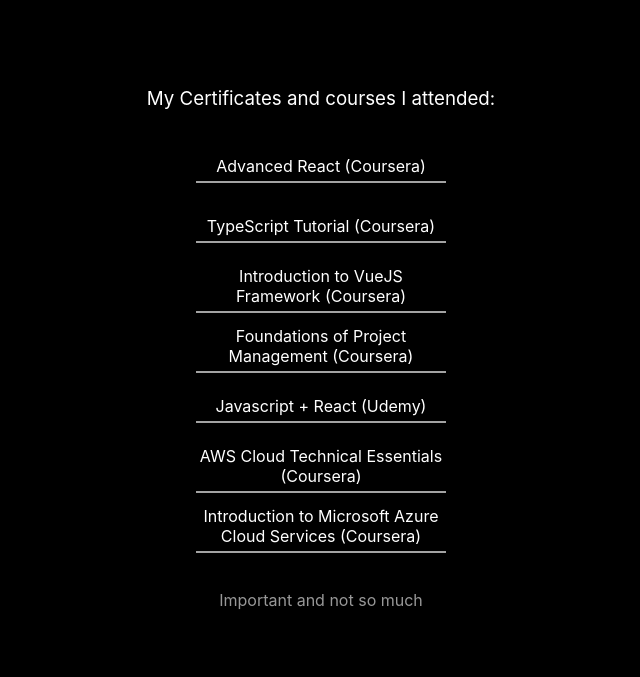
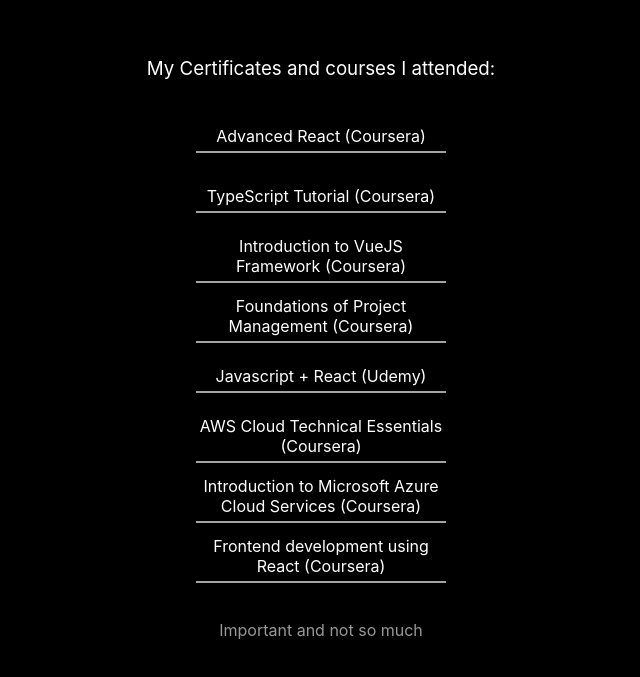
Before and after one commit to Kaktusryak/about-me, a React (Create React App) app: page / in a window 1280 px wide. Shown: the part 2477-3154 px from the top of the page, without its empty margins (319-959 px from the left). Built offline with nearby package versions, Linux system fonts and the light colour scheme.

Commit message:
added node

```diff
--- a/src/pages/programming/Programming.js
+++ b/src/pages/programming/Programming.js
@@ -188,6 +188,8 @@
                         <li><a target="_blank" data-aos="fade-right" href="https://www.udemy.com/share/101WCC3@xcQp0mV2gTNnNr0kwxNyrJ1pSd_H884iiPVHkvKtD0ejHIPXzIg0j0DHYSh8DLb7WQ==/">Javascript + React (Udemy)</a></li>
                         <li><a target="_blank" data-aos="fade-right" href="https://coursera.org/share/a8f731a39c1a609d14d631159f1dd058">AWS Cloud Technical Essentials (Coursera)</a></li>
                         <li><a target="_blank" data-aos="fade-right" href="https://coursera.org/share/8969c0876cf3bf35d1cf4fb17fc10377">Introduction to Microsoft Azure Cloud Services (Coursera)</a></li>
+                        <li><a target="_blank" data-aos="fade-right" href="https://coursera.org/share/aadcb0450a0175cb0bec621976a7044c">Frontend development using React (Coursera)</a></li>
+
                     </ul>
                     <p className="addition">Important and not so much</p>
                 </section>
```
